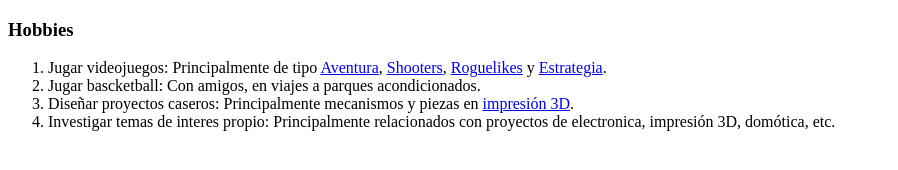
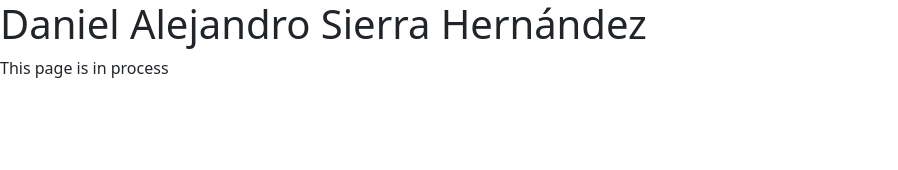
Before and after one commit to HWDano/cv, a plain HTML site: page hobbies.html in a window 1280 px wide. Shown: the whole page, without its empty margins (0-898 px from the left). Drawn offline with nearby package versions, Linux system fonts and the light colour scheme; a web font is replaced by a local one.

Commit message:
Update hobbies.html

```diff
--- a/hobbies.html
+++ b/hobbies.html
@@ -1,18 +1,35 @@
-<!DOCTYPE html>
 <html lang="en" dir="ltr">
   <head>
     <meta charset="utf-8">
     <title>Daniel Sierra: Hobbies</title>
+    <!-- Bootstrap libraries -->
+    <link href="https://cdn.jsdelivr.net/npm/bootstrap@5.1.3/dist/css/bootstrap.min.css" rel="stylesheet" integrity="sha384-1BmE4kWBq78iYhFldvKuhfTAU6auU8tT94WrHftjDbrCEXSU1oBoqyl2QvZ6jIW3" crossorigin="anonymous">
+    <script src="https://cdn.jsdelivr.net/npm/bootstrap@5.1.3/dist/js/bootstrap.bundle.min.js" integrity="sha384-ka7Sk0Gln4gmtz2MlQnikT1wXgYsOg+OMhuP+IlRH9sENBO0LRn5q+8nbTov4+1p" crossorigin="anonymous"></script>
+    <!-- bootstrap icons -->
+    <link rel="stylesheet" href="https://cdn.jsdelivr.net/npm/bootstrap-icons@1.8.1/font/bootstrap-icons.css">
+    <!-- My stylesheet -->
+    <link rel="stylesheet" href="css/styles.css">
+    <!-- My personal icons -->
+    <link rel="apple-touch-icon" sizes="180x180" href="favicon_io/apple-touch-icon.png">
+    <link rel="icon" type="image/png" sizes="32x32" href="favicon_io/favicon-32x32.png">
+    <link rel="icon" type="image/png" sizes="16x16" href="favicon_io/favicon-16x16.png">
+    <link rel="manifest" href="favicon_io/site.webmanifest">
+    <!-- Google fonts -->
+    <link rel="preconnect" href="https://fonts.googleapis.com">
+    <link rel="preconnect" href="https://fonts.gstatic.com" crossorigin>
+    <link href="https://fonts.googleapis.com/css2?family=Koh+Santepheap&family=Montserrat:wght@500&family=Noto+Serif&family=Press+Start+2P&family=Roboto+Mono:wght@300;400&display=swap" rel="stylesheet">
   </head>
   <body>
-    <h3>Hobbies</h3>
-    <ol>
-      <li>Jugar videojuegos: Principalmente de tipo <a href="https://gamer.fandom.com/es/wiki/Aventura">Aventura</a>, <a href="https://www.gamerdic.es/combo/shooters/">Shooters</a>,
-        <a href="https://www.idesigner.es/noticia/por-que-se-llama-roguelike-a-los-roguelike253F/37">Roguelikes</a> y
-        <a href="https://es.wikipedia.org/wiki/Videojuego_de_estrategia">Estrategia</a>.</li>
-      <li>Jugar bascketball: Con amigos, en viajes a parques acondicionados.</li>
-      <li>Diseñar proyectos caseros: Principalmente mecanismos y piezas en <a href="https://www.autodesk.mx/solutions/3d-printing">impresión 3D</a>.</li>
-      <li>Investigar temas de interes propio: Principalmente relacionados con proyectos de electronica, impresión 3D, domótica, etc.</li>
-    </ol>
+    <div class="top-container">
+      <section id="presentation">
+        <h1>Daniel Alejandro Sierra Hernández</h1>
+      </section>
+    </div>
+    <div class="middle-container">
+      <p>This page is in process</p>
+    </div>
+    <div class="bottom-container">
+
+    </div>
   </body>
 </html>
```
